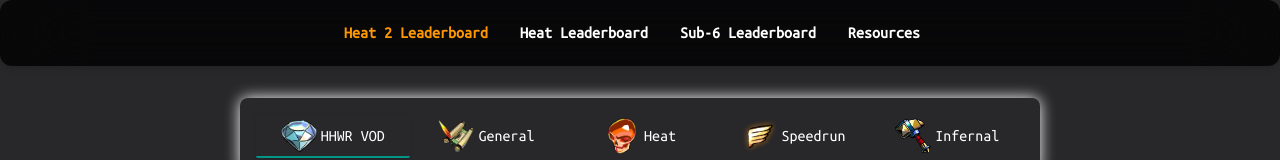
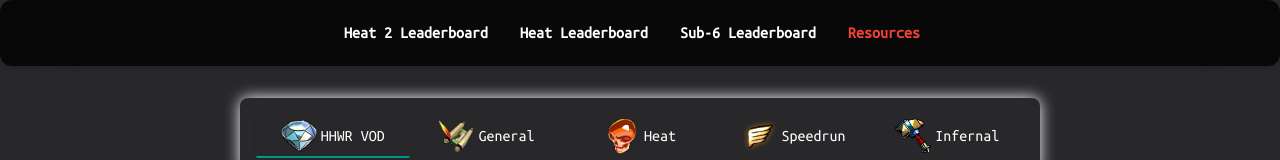
Before and after one commit to CapriceYuri/HadesGuide, a React (Vite) app: page / in a window 1280 px wide. Shown: the top 160 px of the page. Built offline with nearby package versions, Linux system fonts and the light colour scheme.

Commit message:
Updated Nav-Focus

```diff
--- a/src/Components/NavigationBar.jsx
+++ b/src/Components/NavigationBar.jsx
@@ -18,12 +18,7 @@ export default function NavigationBar() {
 
   const navList = (
     <ul className="mt-2 mb-4 flex flex-col gap-2 items-center lg:mb-0 lg:mt-0 lg:flex-row lg:items-center lg:gap-6">
-      <Typography
-        as="li"
-        variant="h6"
-        className="p-1 font-customFont"
-        color="orange"
-      >
+      <Typography as="li" variant="h6" className="p-1 font-customFont">
         <a
           href="https://hades2-heat-run.vercel.app/"
           className="flex items-center hover:text-red-500"
@@ -50,7 +45,7 @@ export default function NavigationBar() {
       <Typography as="li" variant="h6" className="p-1 font-customFont">
         <a
           href="https://hades-guide.vercel.app/"
-          className="flex items-center hover:text-red-500"
+          className="flex items-center hover:text-red-500 text-red-500"
         >
           Resources
         </a>
```
